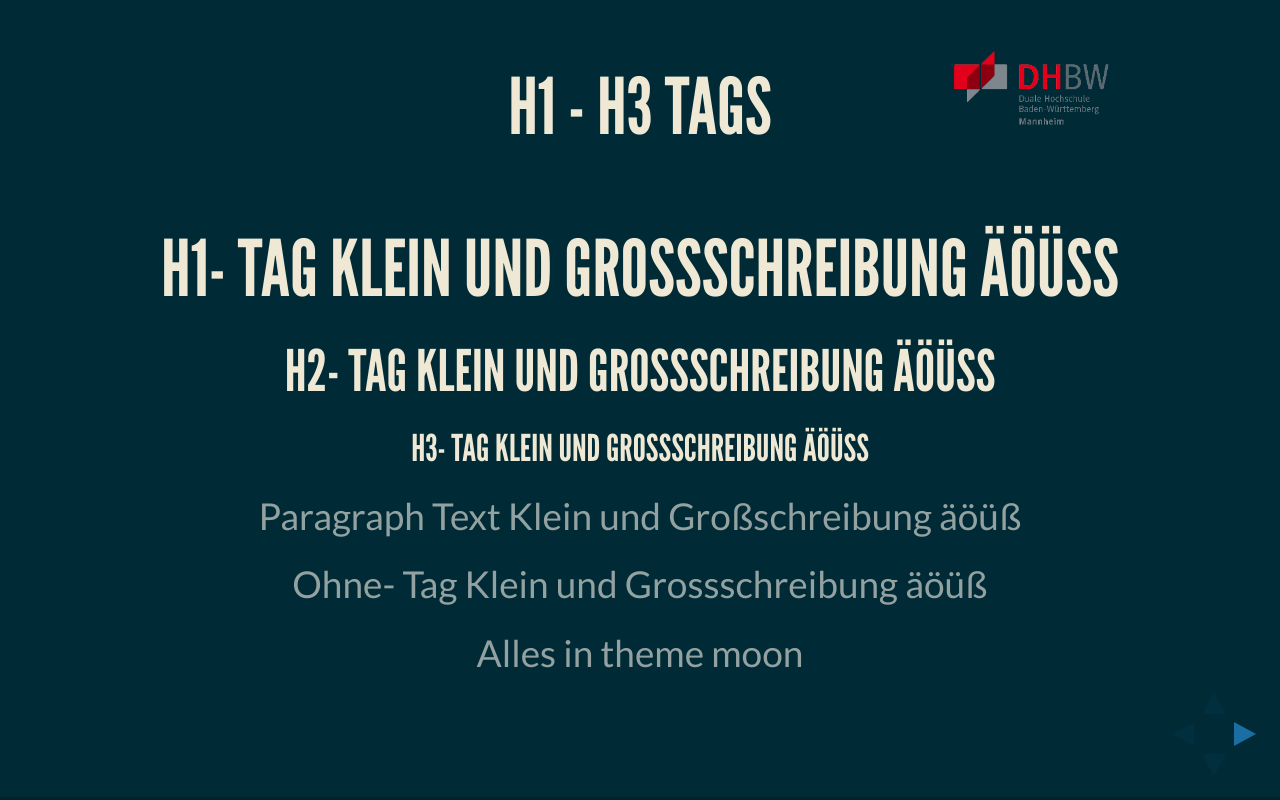
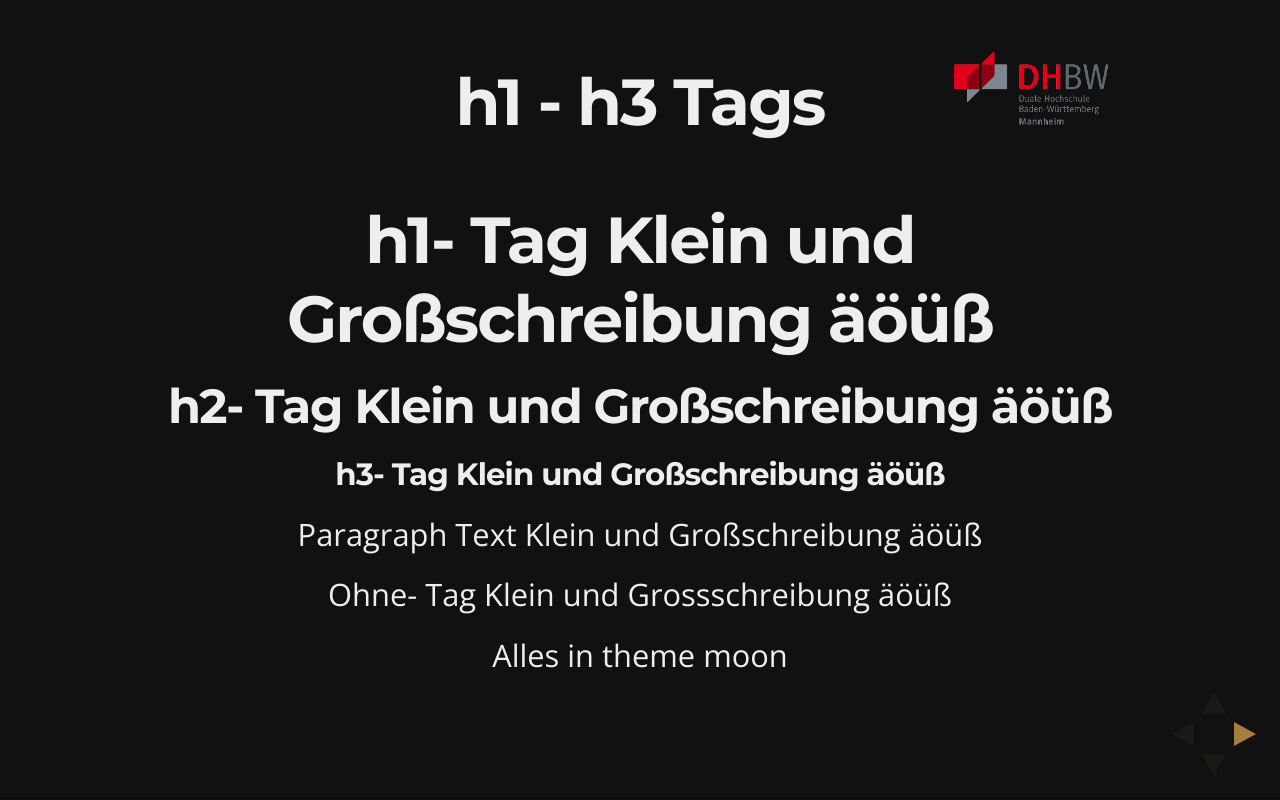
Before and after one commit to much2old/Tes, a website: page index.html in a window 1280 px wide. Drawn offline with nearby package versions, Linux system fonts and the light colour scheme.

Commit message:
theme night

```diff
--- a/index.html
+++ b/index.html
@@ -9,7 +9,7 @@
 		<meta name="viewport" content="width=device-width, initial-scale=1.0, maximum-scale=1.0, user-scalable=no">
 
 		<link rel="stylesheet" href="css/reveal.css">
-		<link rel="stylesheet" href="css/theme/moon.css" id="theme">
+		<link rel="stylesheet" href="css/theme/night.css" id="theme">
 		<!-- Code syntax highlighting -->
 		<link rel="stylesheet" href="lib/css/zenburn.css">
 	</head>
```
